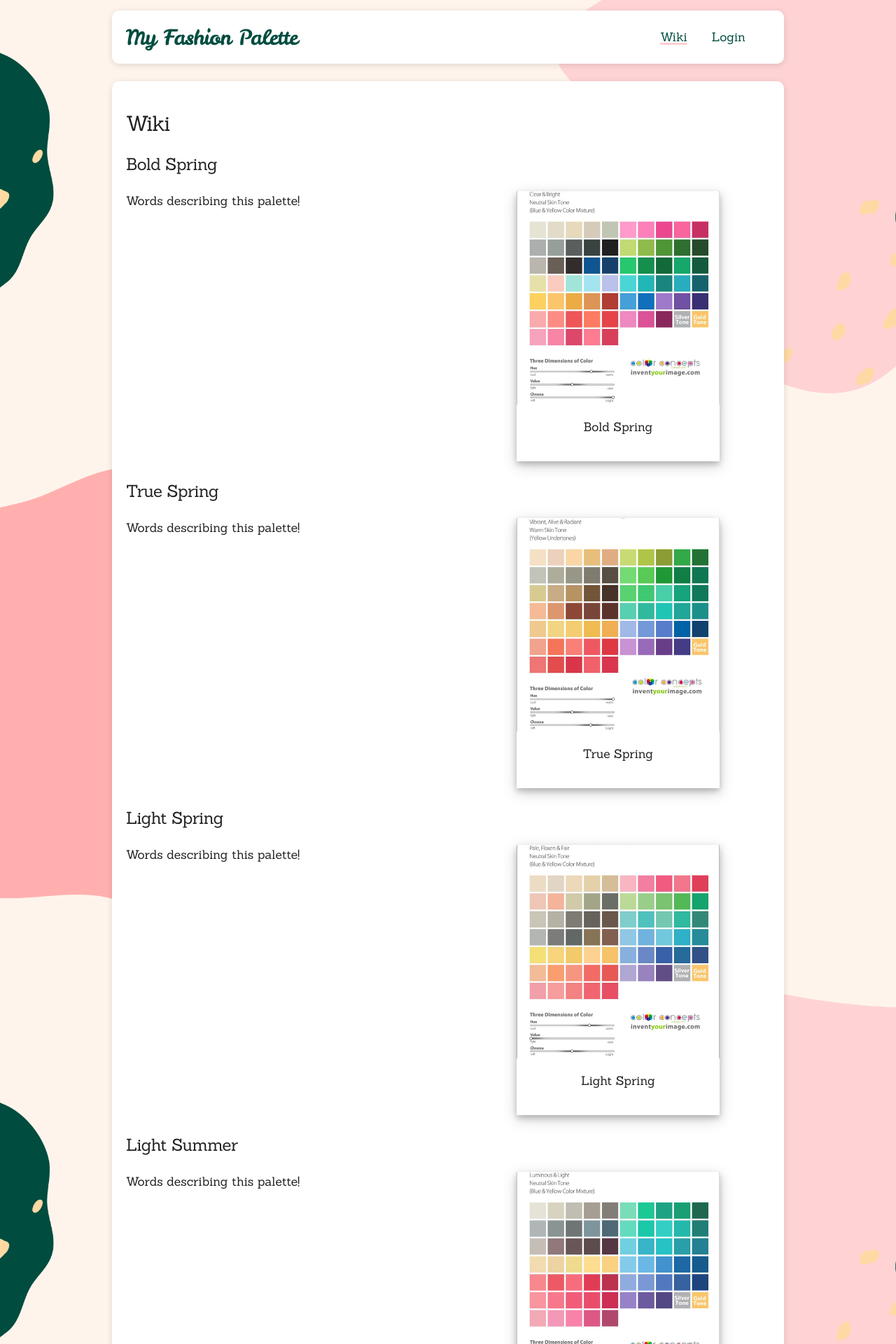
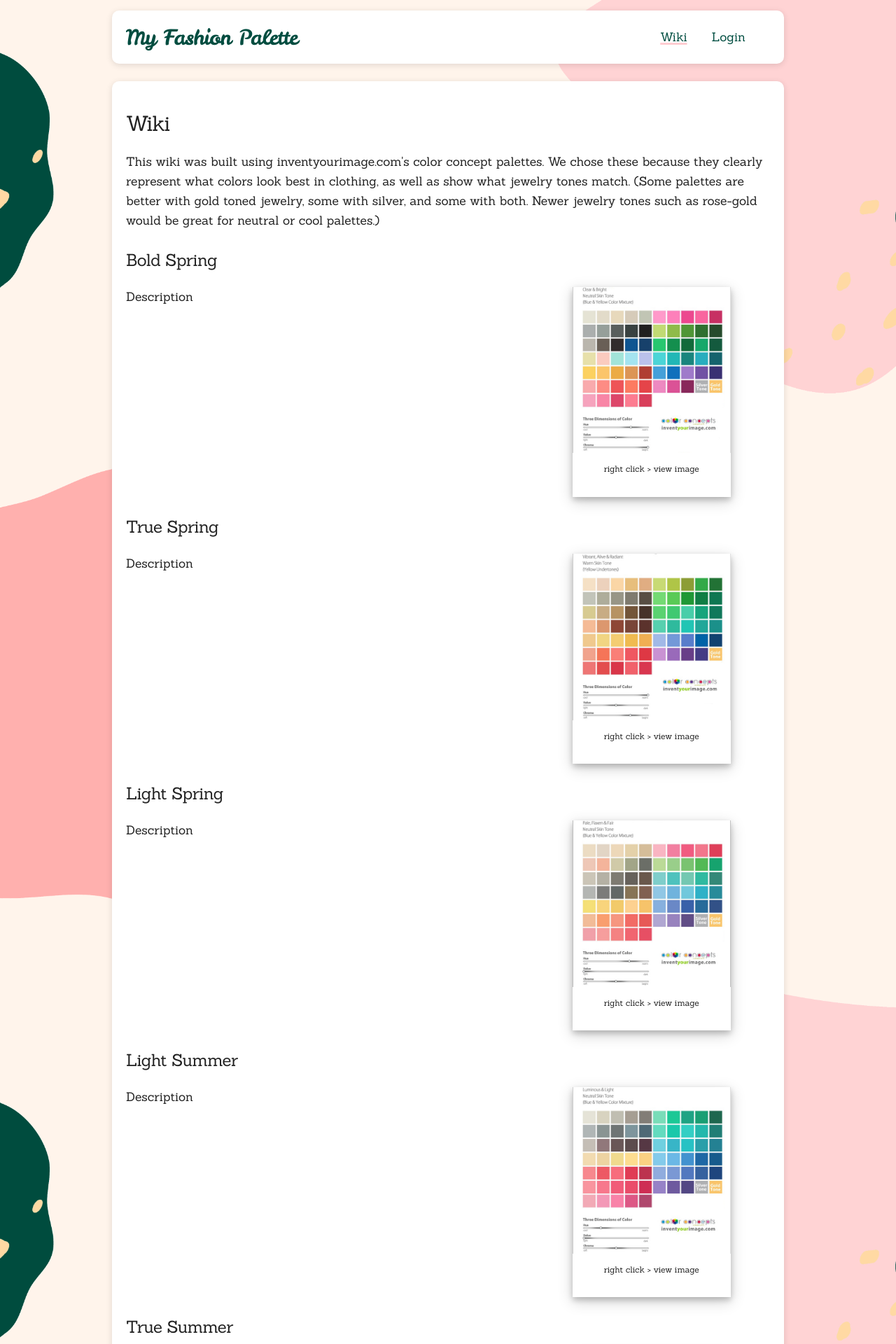
Before and after one commit to d-chell/fashionpalette, a Flask app: page /wiki in a window 1280 px wide. Shown: the top 1920 px of the page at 70% size. Run offline with Flask 2, Linux system fonts and the light colour scheme.

Commit message:
Separated palettes and updated templates for individualised responses

```diff
--- a/app.py
+++ b/app.py
@@ -4,6 +4,7 @@ from urllib.parse import urlparse, urljoin
 import db
 import os
 import color
+import descriptions
 import bcrypt
 import base64
 from werkzeug.utils import secure_filename
@@ -38,7 +39,7 @@ def home():
 
 @app.route('/wiki')
 def wiki():
-    return flask.render_template("wiki.html")
+    return flask.render_template("wiki.html", big_dict = descriptions.get_descriptions())
 
 @app.route('/profile', methods=['GET', 'POST'])
 @flask_login.login_required
@@ -84,13 +85,21 @@ def myprofile():
         try:
             modifier, season = color.get_season(abs(hair)-6, y)
             result = modifier + " " + season
+            link = modifier + season
+            link = link.lower()
+            print(link)
         except Exception as e:
             print(e)
             result = "unknown, please try again."
+            link = ""
     else:
-        result = "unknown, as you have not submitted your information yet!"
+        result = "unknown, as you have not submitted your information yet"
     profilepic = db.get_profile(flask_login.current_user.id)
-    return flask.render_template("myprofile.html", result=result, profilepic=profilepic)
+    return flask.render_template("myprofile.html", result=result, profilepic=profilepic, link=link)
+
+@app.route('/wiki/<link>')
+def palette(link):
+    return flask.render_template("palette.html", link=link, big_dict=descriptions.get_descriptions())
 
 @app.route('/history', methods=['GET', 'POST'])
 @flask_login.login_required
--- /dev/null
+++ b/descriptions.py
@@ -0,0 +1,75 @@
+def get_descriptions():
+    boldspring_title = "Bold Spring"
+    boldspring_text = "Description"
+    boldspring_extra = "More descriptive"
+
+    truespring_title = "True Spring"
+    truespring_text= "Description"
+    truespring_extra = "More descriptive"
+
+    lightspring_title = "Light Spring"
+    lightspring_text = "Description"
+    lightspring_extra = "More descriptive"
+
+    lightsummer_title = "Light Summer"
+    lightsummer_text = "Description"
+    lightsummer_extra = "More descriptive"
+
+    truesummer_title = "True Summer"
+    truesummer_text = "Description"
+    truesummer_extra= "More descriptive"
+
+    softsummer_title = "Soft Summer"
+    softsummer_text = "Description"
+    softsummer_extra = "More descriptive"
+
+    softautumn_title = "Soft Autumn"
+    softautumn_text = "Description"
+    softautumn_extra = "More descriptive"
+
+    trueautumn_title = "True Autumn"
+    trueautumn_text = "Description"
+    trueautumn_extra = "More descriptive"
+
+    darkautumn_title = "Dark Autumn"
+    darkautumn_text = "Description"
+    darkautumn_extra = "More descriptive"
+
+    darkwinter_title = "Dark Winter"
+    darkwinter_text = "Description"
+    darkwinter_extra = "More descriptive"
+
+    truewinter_title = "True Winter"
+    truewinter_text = "Description other text <p> woot</p>"
+    truewinter_extra = "More descriptive"
+
+    boldwinter_title = "Bold Winter"
+    boldwinter_text = "Description"
+    boldwinter_extra = "More descriptive"
+
+    big_dict = {}
+    big_dict["boldspring"] = (boldspring_title, boldspring_text, boldspring_extra)
+
+    big_dict["truespring"] = (truespring_title, truespring_text, truespring_extra)
+
+    big_dict["lightspring"] = (lightspring_title, lightspring_text, lightspring_extra)
+
+    big_dict["lightsummer"] = (lightsummer_title, lightsummer_text, lightsummer_extra)
+
+    big_dict["truesummer"] = (truesummer_title, truesummer_text, truesummer_extra)
+
+    big_dict["softsummer"] = (softsummer_title, softsummer_text, softsummer_extra)
+
+    big_dict["softautumn"] = (softautumn_title, softautumn_text, softautumn_extra)
+
+    big_dict["trueautumn"] = (trueautumn_title, trueautumn_text, trueautumn_extra)
+
+    big_dict["darkautumn"] = (darkautumn_title, darkautumn_text, darkautumn_extra)
+
+    big_dict["darkwinter"] = (darkwinter_title, darkwinter_text, darkwinter_extra)
+
+    big_dict["truewinter"] = (truewinter_title, truewinter_text, truewinter_extra)
+
+    big_dict["boldwinter"] = (boldwinter_title, boldwinter_text, boldwinter_extra)
+
+    return big_dict
--- a/static/main.css
+++ b/static/main.css
@@ -105,5 +105,5 @@ div.polaroid {
 
 div.polar {
   text-align: center;
-  padding: 10px 20px;
+  padding: 5px 6px;
 }
--- a/templates/base.html
+++ b/templates/base.html
@@ -4,9 +4,9 @@
 <head>
   <meta name="viewport" content="width=device-width, initial-scale=1">
   <title>My Fashion Palette</title>
-  <link rel="stylesheet" href="static/normalize.css">
-  <link rel="stylesheet" href="static/skeleton.css">
-  <link rel="stylesheet" href="static/main.css">
+  <link rel="stylesheet" href="/static/normalize.css">
+  <link rel="stylesheet" href="/static/skeleton.css">
+  <link rel="stylesheet" href="/static/main.css">
   <link href="https://fonts.googleapis.com/css2?family=Leckerli+One&family=Sanchez&display=swap" rel="stylesheet">
 </head>
 <body>
--- a/templates/home.html
+++ b/templates/home.html
@@ -2,8 +2,8 @@
 {% block content %}
 <h5>Welcome to My Fashion Palette</h5>
 <p>This website is designed to help people define their natural 'palette'. Someone's natural palette can then be used to determine what color clothing, or what hue of makeup looks best on them.</p>
-<p>A palette (as defined on this website) consists of skin tone, eye color, and hair color. Changing any of these will change someone's overall palette. There are twelve established palettes which result from a combination of the above factors.</p>
+<p>A palette (as defined on this website) consists of a person's wamrth and color of their skin, eyes, and hair. Changing any of these will change someone's overall palette. There are twelve established palettes which result from a combination of the above factors.</p>
 <h5>The Twelve Palettes</h5>
-<p>The twelve palettes are comprised of three elements; saturation (bold or soft colors), hue (warm or cool colors), and brightness (dark or light colors).</p>
+<p>The twelve palettes are differentiated by three elements; chroma (bold or soft colors), hue (warm or cool colors), and value (dark or light colors).</p>
 <img src="/static/palettewheel.jpg" alt="palette wheel" style="width: 80%; display:block; margin-left: auto; margin-right: auto ">
 {% endblock %}
--- a/templates/myprofile.html
+++ b/templates/myprofile.html
@@ -36,7 +36,7 @@
   <div class="seven columns" style="text-align: center">
     <b>Your natural palette is {{ result }}!</b>
     <p></p>
-    <p>To better understand what colors compliment your palette, please read more about it in the <a href="/wiki"> wiki</a>.</p>
+    <p>To better understand what colors compliment your palette, please read more about it <a href="/wiki/{{ link }}">here</a>.</p>
   </div>
 </div>
 <hr>
--- a/templates/wiki.html
+++ b/templates/wiki.html
@@ -2,172 +2,21 @@
 {% block wiki %}active{% endblock %}
 {% block content %}
 <h4>Wiki</h4>
-<h5>Bold Spring</h5>
-  <div class="row">
-    <div class="seven columns">
-      <p>Words describing this palette!</p>
-    </div>
-    <div class="five columns">
-      <div class="polaroid">
-        <img src="/static/boldspring.jpg" alt="boldspring" style="width:100%">
-        <div class="polar">
-          <p>Bold Spring<p>
-        </div>
+<p>This wiki was built using inventyourimage.com's color concept palettes. We chose these because they clearly represent what colors look best in clothing, as well as show what jewelry tones match. (Some palettes are better with gold toned jewelry, some with silver, and some with both. Newer jewelry tones such as rose-gold would be great for neutral or cool palettes.)</p>
+{% for key, value in big_dict.items() %}
+<h5>{{ value[0] }}</h5>
+<div class="row">
+  <div class="eight columns">
+    <p>{{ value[1] }}</p>
+  </div>
+  <div class="four columns">
+    <div class="polaroid">
+      <img src="/static/{{ key }}.jpg" alt="{{ value[0] }}" style="width:100%"/>
+      <div class="polar">
+        <p style="font-size:1.2rem"> right click > view image</p>
       </div>
     </div>
   </div>
-<h5>True Spring</h5>
-  <div class="row">
-    <div class="seven columns">
-      <p>Words describing this palette!</p>
-    </div>
-    <div class="five columns">
-      <div class="polaroid">
-        <img src="/static/truespring.jpg" alt="truespring" style="width:100%">
-          <div class="polar">
-            <p>True Spring<p>
-          </div>
-      </div>
-    </div>
-  </div>
-<h5>Light Spring</h5>
-  <div class="row">
-    <div class="seven columns">
-      <p>Words describing this palette!</p>
-    </div>
-    <div class="five columns">
-      <div class="polaroid">
-        <img src="/static/lightspring.jpg" alt="truespring" style="width:100%">
-        <div class="polar">
-          <p>Light Spring<p>
-        </div>
-      </div>
-    </div>
-  </div>
-<h5>Light Summer</h5>
-  <div class="row">
-    <div class="seven columns">
-      <p>Words describing this palette!</p>
-    </div>
-    <div class="five columns">
-      <div class="polaroid">
-        <img src="/static/lightsummer.jpg" alt="lightsummer" style="width:100%">
-        <div class="polar">
-          <p>light Summer<p>
-        </div>
-      </div>
-    </div>
-  </div>
-<h5>True Summer</h5>
-  <div class="row">
-    <div class="seven columns">
-      <p>Words describing this palette!</p>
-    </div>
-    <div class="five columns">
-      <div class="polaroid">
-        <img src="/static/truesummer.jpg" alt="truesummer" style="width:100%">
-        <div class="polar">
-          <p>True Summer<p>
-        </div>
-      </div>
-    </div>
-  </div>
-<h5>Soft Summer</h5>
-  <div class="row">
-    <div class="seven columns">
-      <p>Words describing this palette!</p>
-    </div>
-    <div class="five columns">
-      <div class="polaroid">
-        <img src="/static/softsummer.jpg" alt="softsummer" style="width:100%">
-        <div class="polar">
-          <p>Soft Summer<p>
-        </div>
-      </div>
-    </div>
-  </div>
-<h5>Soft Autumn</h5>
-  <div class="row">
-    <div class="seven columns">
-      <p>Words describing this palette!</p>
-    </div>
-    <div class="five columns">
-      <div class="polaroid">
-        <img src="/static/softautumn.jpg" alt="softautumn" style="width:100%">
-        <div class="polar">
-          <p>Soft Autumn<p>
-        </div>
-      </div>
-    </div>
-  </div>
-<h5>True Autumn</h5>
-  <div class="row">
-    <div class="seven columns">
-      <p>Words describing this palette!</p>
-    </div>
-    <div class="five columns">
-      <div class="polaroid">
-        <img src="/static/trueautumn.jpg" alt="trueautumn" style="width:100%">
-        <div class="polar">
-          <p>True Autumn<p>
-        </div>
-      </div>
-    </div>
-  </div>
-<h5>Dark Autumn</h5>
-  <div class="row">
-    <div class="seven columns">
-      <p>Words describing this palette!</p>
-    </div>
-      <div class="five columns">
-        <div class="polaroid">
-          <img src="/static/darkautumn.jpg" alt="dark autumn" style="width:100%">
-            <div class="polar">
-              <p>Dark Autumn<p>
-            </div>
-        </div>
-      </div>
-    </div>
-<h5>Dark Winter</h5>
-  <div class="row">
-    <div class="seven columns">
-      <p>Words describing this palette!</p>
-    </div>
-    <div class="five columns">
-      <div class="polaroid">
-        <img src="/static/darkwinter.jpg" alt="Dark Winter" style="width:100%">
-          <div class="polar">
-            <p>Dark Winter<p>
-          </div>
-      </div>
-    </div>
-  </div>
-<h5>True Winter</h5>
-  <div class="row">
-    <div class="seven columns">
-        <p>Words describing this palette!</p>
-    </div>
-    <div class="five columns">
-      <div class="polaroid">
-        <img src="/static/truewinter.jpg" alt="true winter" style="width:100%">
-          <div class="polar">
-            <p>True Winter<p>
-          </div>
-      </div>
-    </div>
-  </div>
-<h5>Bold Winter</h5>
-  <div class="row">
-    <div class="seven columns">
-      <p>Words describing this palette!</p>
-    </div>
-    <div class="five columns">
-      <div class="polaroid">
-        <img src="/static/boldwinter.jpg" alt="bold winter" style="width:100%">
-          <div class="polar">
-            <p>Bold Winter<p>
-          </div>
-      </div>
-    </div>
-  </div>
+</div>
+{% endfor %}
 {% endblock %}
```
Also changed, not shown: templates/palette.html (added, +20 -0 lines).
